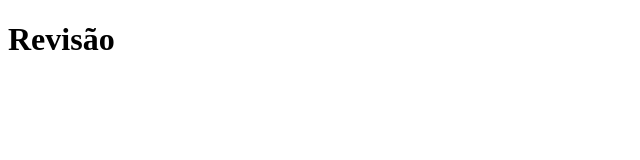
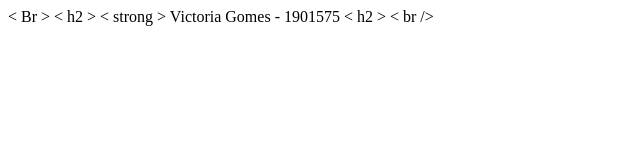
Before and after one commit to viholv7/Aula26-03, a plain HTML site: page aula.html in a window 1280 px wide. Shown: the whole page, without its empty margins (0-640 px from the left). Drawn offline with Linux system fonts and the light colour scheme.

Commit message:
Correção

```diff
--- a/aula.html
+++ b/aula.html
@@ -5,6 +5,6 @@
         <title>Atividade</title>
     </head>
     <body>
-        <h1>Revisão</h1>
+        < Br >  < h2 > < strong > Victoria Gomes - 1901575 </ strong > < h2 > < br />
     </body>
 </html>
```
